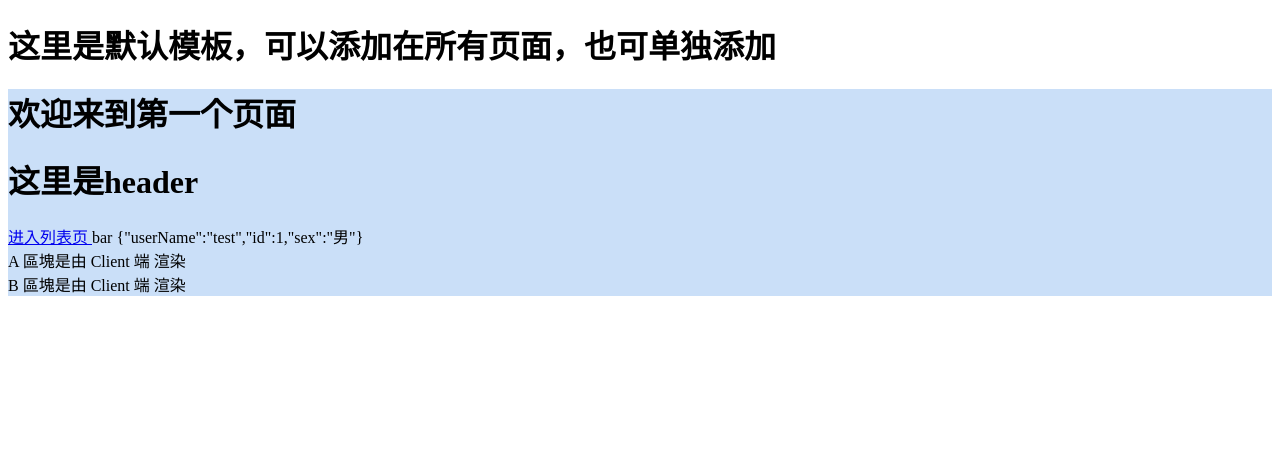
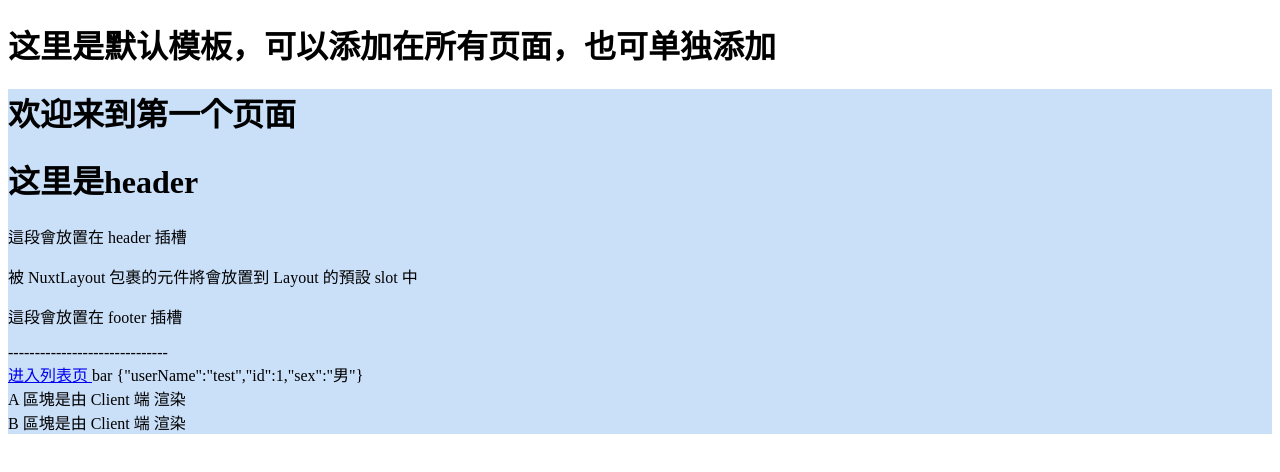
Before and after one commit to partyyaya/nuxt3-test-sample, a Nuxt app: page / in a window 1280 px wide. Shown: the top 472 px of the page. Built offline with nearby package versions, Linux system fonts and the light colour scheme.

Commit message:
新增布局模板內容

```diff
--- a/src/app.vue
+++ b/src/app.vue
@@ -2,7 +2,11 @@
   <div>
     <!-- 設置loading -->
     <div v-if="loading">test loading</div>
-    <!-- 路由出口 -->
+    <!--
+      路由出口，NuxtLayout 預設使用 layout\default.vue
+      裡面的 slot 由 NuxtPage(pages資料夾下的內容填充)
+      等價於 <NuxtLayout name="default">
+    -->
     <NuxtLayout>
       <NuxtPage />
     </NuxtLayout>
--- /dev/null
+++ b/src/layouts/custom.vue
@@ -0,0 +1,6 @@
+<template>
+  <div>
+    <h1>这里是custom模板</h1>
+    <slot />
+  </div>
+</template>
--- a/src/layouts/default.vue
+++ b/src/layouts/default.vue
@@ -1,6 +1,6 @@
 <template>
   <div>
-    <!-- 必須要取名為 default 才會生效 -->
+    <!-- 必須要取名為 default 預設布局才會生效 -->
     <h1>这里是默认模板，可以添加在所有页面，也可单独添加</h1>
     <slot />
   </div>
--- a/src/layouts/header.vue
+++ b/src/layouts/header.vue
@@ -1,5 +1,8 @@
 <template>
   <div class="header">
     <h1>这里是header</h1>
+    <slot name="header" />
+    <slot />
+    <slot name="footer" />
   </div>
 </template>
--- /dev/null
+++ b/src/pages/custom.vue
@@ -0,0 +1,18 @@
+<template>
+  <div>
+    <h1>這邊是自訂預設布局</h1>
+    <p>test</p>
+  </div>
+</template>
+
+<script setup>
+// 若有預設布局模板，則原本的布局會失效(layouts/default.vue)
+// definePageMeta 方法提供可設定特定的布局模板，layout 參數所對應的名稱，即為 layouts 目錄下的布局模板
+// 布局模板的命名規範使用 Kebab Case 命名法，若檔案名稱為 customLayout.vue，將會以 custom-layout 作為 name 屬性傳遞
+// definePageMeta({
+//   layout: 'custom'
+// })
+
+// 可以動態切換布局模版
+setTimeout(() => setPageLayout('custom'), 1000)
+</script>
--- a/src/pages/index.vue
+++ b/src/pages/index.vue
@@ -1,8 +1,20 @@
 <template>
   <div>
     <h1>欢迎来到第一个页面</h1>
+    <!-- 對應 layout/header.vue -->
+    <NuxtLayout name="header">
+      <template #header>
+        <p>這段會放置在 header 插槽</p>
+      </template>
+      <template #default>
+        <p>被 NuxtLayout 包裹的元件將會放置到 Layout 的預設 slot 中</p>
+      </template>
+      <template #footer>
+        <p>這段會放置在 footer 插槽</p>
+      </template>
+    </NuxtLayout>
+    ------------------------------<br />
     <!-- 對應 pages/list.vue -->
-    <NuxtLayout name="header" />
     <NuxtLink to="/list"> 进入列表页 </NuxtLink>
     <!-- 使用 composables 內的 hook -->
     {{ foo }}
```
Also changed, not shown: 1 other file (tests, documents, lock files or other folders).
